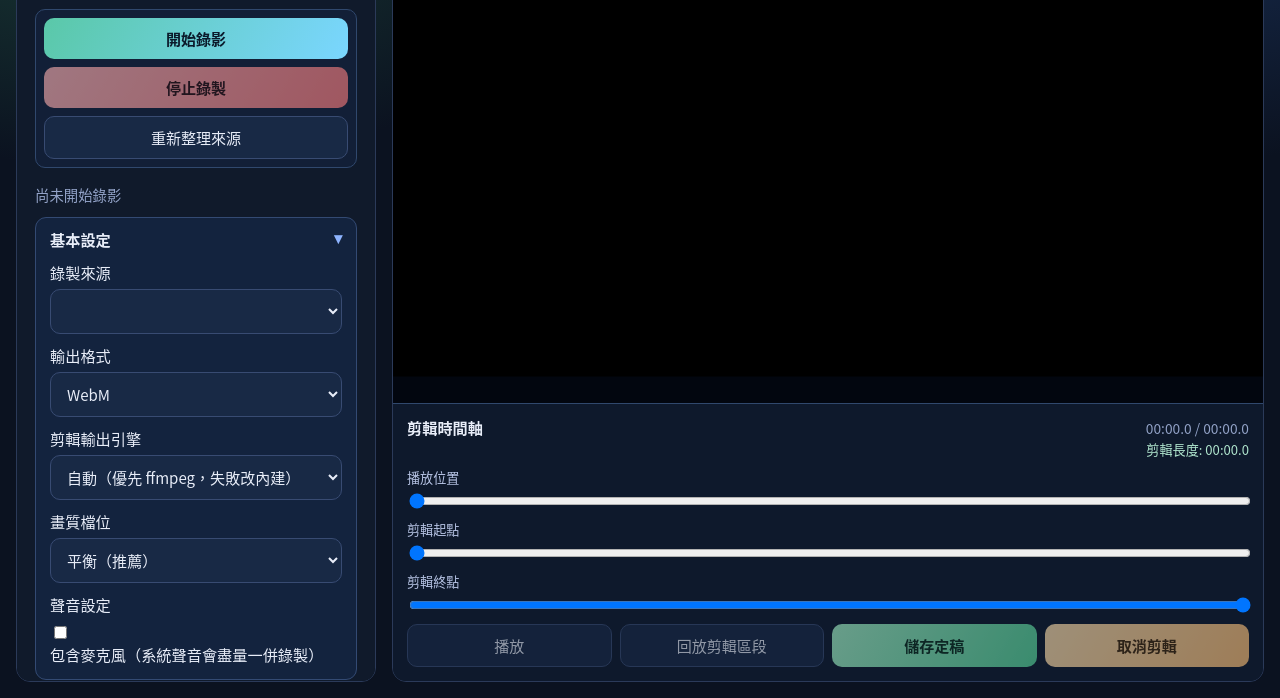
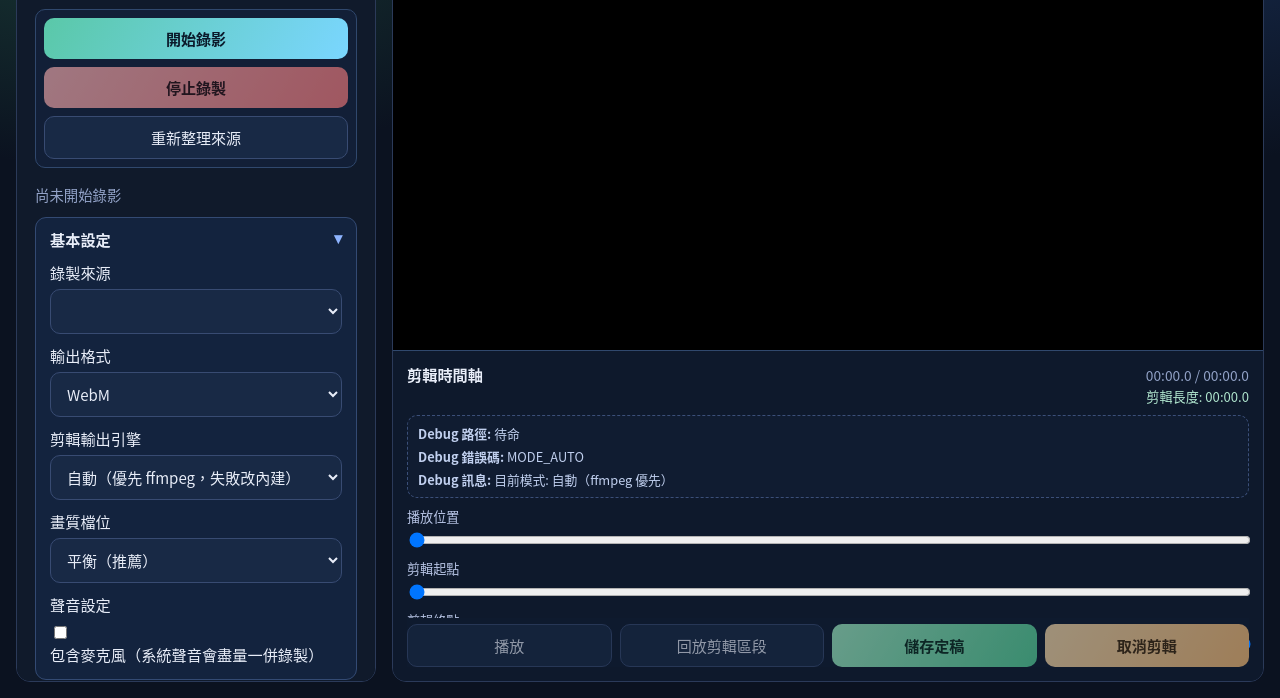
Before and after one commit to allenyllee/CursorCine, an Electron app: page src/index.html in a window 1280 px wide. Shown: the part 102-800 px from the top of the page. Drawn offline with Linux system fonts and the light colour scheme; no server answers.

Commit message:
fix: improve timeline debug visibility and small-window controls

```diff
--- a/src/index.html
+++ b/src/index.html
@@ -161,6 +161,11 @@
               <span id="clipDurationInfo">剪輯長度: 00:00.0</span>
             </div>
           </div>
+          <div class="export-debug" aria-live="polite">
+            <div><strong>Debug 路徑:</strong> <span id="exportDebugRoute">待命</span></div>
+            <div><strong>Debug 錯誤碼:</strong> <span id="exportDebugCode">-</span></div>
+            <div><strong>Debug 訊息:</strong> <span id="exportDebugMessage">尚未輸出</span></div>
+          </div>
           <div class="timeline-row">
             <label for="playheadInput">播放位置</label>
             <input id="playheadInput" type="range" min="0" max="1000" step="1" value="0" />
--- a/src/renderer.js
+++ b/src/renderer.js
@@ -17,6 +17,9 @@ const playPauseBtn = document.getElementById('playPauseBtn');
 const previewRangeBtn = document.getElementById('previewRangeBtn');
 const saveClipBtn = document.getElementById('saveClipBtn');
 const discardClipBtn = document.getElementById('discardClipBtn');
+const exportDebugRoute = document.getElementById('exportDebugRoute');
+const exportDebugCode = document.getElementById('exportDebugCode');
+const exportDebugMessage = document.getElementById('exportDebugMessage');
 const zoomInput = document.getElementById('zoomInput');
 const smoothInput = document.getElementById('smoothInput');
 const micInput = document.getElementById('micInput');
@@ -271,6 +274,23 @@ function getExportEngineMode() {
   return mode === 'ffmpeg' || mode === 'builtin' ? mode : 'auto';
 }
 
+function setExportDebug(route, code, message) {
+  const safeRoute = route || '待命';
+  const safeCode = code || '-';
+  const safeMessage = message || '尚未輸出';
+
+  if (exportDebugRoute) {
+    exportDebugRoute.textContent = safeRoute;
+  }
+  if (exportDebugCode) {
+    exportDebugCode.textContent = safeCode;
+  }
+  if (exportDebugMessage) {
+    exportDebugMessage.textContent = safeMessage;
+  }
+  console.info('[ExportDebug]', safeRoute, safeCode, safeMessage);
+}
+
 function getPenHoldZoom() {
   const extraZoom = Math.max(0, cameraState.maxZoom - 1);
   return 1 + extraZoom * PEN_HOLD_ZOOM_RATIO;
@@ -943,6 +963,7 @@ function clearEditorState() {
   rawVideo.pause();
   rawVideo.removeAttribute('src');
   rawVideo.load();
+  setExportDebug('待命', '-', '尚未輸出');
   setEditorVisible(false);
 }
 
@@ -966,6 +987,7 @@ async function enterEditorMode(blob, fallbackDurationSec = 0.1) {
   setEditorVisible(true);
   updateTimelineInputs();
   updateEditorButtons();
+  setExportDebug('待命', '-', '請按「儲存定稿」開始輸出');
   setStatus('錄製完成：請在下方時間軸剪輯並回放，定稿後按「儲存定稿」。');
 }
 
@@ -1111,39 +1133,56 @@ async function saveEditedClip() {
     stopEditorPlayback();
     enforceTrimBounds();
     if (!Number.isFinite(editorState.trimStart) || !Number.isFinite(editorState.trimEnd) || editorState.trimEnd <= editorState.trimStart) {
+      setExportDebug('參數檢查', 'INVALID_RANGE', '剪輯起訖點無效');
       throw new Error('剪輯範圍無效，請重新調整起訖點。');
     }
 
     const mode = getExportEngineMode();
     if (mode !== 'builtin') {
       setStatus('正在輸出剪輯片段（ffmpeg）...');
+      setExportDebug('ffmpeg', 'RUNNING', '嘗試使用 ffmpeg 輸出剪輯');
       const ffmpegResult = await exportTrimmedViaFfmpeg();
       if (ffmpegResult && ffmpegResult.ok) {
+        setExportDebug('ffmpeg', 'OK', 'ffmpeg 輸出完成');
         setStatus('儲存完成（ffmpeg）');
         return;
       }
 
       if (ffmpegResult && ffmpegResult.reason === 'CANCELED') {
+        setExportDebug('ffmpeg', 'CANCELED', ffmpegResult.message || '使用者取消儲存');
         setStatus('已取消儲存');
         return;
       }
 
       if (mode === 'ffmpeg') {
+        setExportDebug('ffmpeg', (ffmpegResult && ffmpegResult.reason) || 'FFMPEG_FAILED', (ffmpegResult && ffmpegResult.message) || 'ffmpeg 剪輯失敗');
         throw new Error((ffmpegResult && ffmpegResult.message) || 'ffmpeg 剪輯失敗');
       }
 
       if (ffmpegResult && ffmpegResult.reason && ffmpegResult.reason !== 'NO_FFMPEG') {
+        setExportDebug('ffmpeg -> 內建', ffmpegResult.reason, ffmpegResult.message || 'ffmpeg 失敗，改內建');
         setStatus('ffmpeg 失敗，改用內建剪輯器輸出...');
       } else {
+        setExportDebug('ffmpeg -> 內建', (ffmpegResult && ffmpegResult.reason) || 'NO_FFMPEG', (ffmpegResult && ffmpegResult.message) || '未偵測到 ffmpeg');
         setStatus('未偵測到 ffmpeg，改用內建剪輯器輸出...');
       }
     } else {
       setStatus('正在輸出剪輯片段（內建）...');
-    }
-
-    await exportTrimmedViaBuiltin();
+      setExportDebug('內建', 'RUNNING', '使用內建剪輯器輸出');
+    }
+
+    try {
+      await exportTrimmedViaBuiltin();
+      setExportDebug(mode === 'builtin' ? '內建' : 'ffmpeg -> 內建', 'OK', '內建輸出完成');
+    } catch (builtinError) {
+      setExportDebug(mode === 'builtin' ? '內建' : 'ffmpeg -> 內建', 'BUILTIN_FAILED', builtinError.message || '內建輸出失敗');
+      throw builtinError;
+    }
   } catch (error) {
     console.error(error);
+    if (exportDebugCode.textContent === '-' || exportDebugCode.textContent === 'RUNNING') {
+      setExportDebug('未知', 'EXPORT_FAILED', error.message || '輸出失敗');
+    }
     setStatus(`輸出失敗: ${error.message}`);
   } finally {
     editorState.exportBusy = false;
@@ -1451,6 +1490,12 @@ discardClipBtn.addEventListener('click', () => {
   setStatus('已取消剪輯，請重新錄影。');
 });
 
+exportEngineSelect.addEventListener('change', () => {
+  const mode = getExportEngineMode();
+  const label = mode === 'auto' ? '自動（ffmpeg 優先）' : (mode === 'ffmpeg' ? '只用 ffmpeg' : '只用內建');
+  setExportDebug('待命', 'MODE_' + mode.toUpperCase(), '目前模式: ' + label);
+});
+
 zoomInput.addEventListener('input', () => {
   cameraState.maxZoom = Number(zoomInput.value);
   zoomLabel.textContent = `${cameraState.maxZoom.toFixed(1)}x`;
@@ -1536,6 +1581,7 @@ stopBtn.addEventListener('click', stopRecording);
 
 setEditorVisible(false);
 updateEditorButtons();
+setExportDebug('待命', 'MODE_AUTO', '目前模式: 自動（ffmpeg 優先）');
 setPenMode(true).catch(() => {});
 annotationState.color = penColorInput.value || DEFAULT_PEN_COLOR;
 annotationState.size = Number(penSizeInput.value || DEFAULT_PEN_SIZE);
--- a/src/styles.css
+++ b/src/styles.css
@@ -194,6 +194,7 @@ button:disabled {
   display: grid;
   grid-template-rows: 1fr auto;
   overflow: hidden;
+  min-height: 0;
 }
 
 #previewCanvas {
@@ -216,6 +217,9 @@ button:disabled {
   padding: 12px 14px 14px;
   display: grid;
   gap: 9px;
+  min-height: 0;
+  max-height: min(42vh, 360px);
+  overflow-y: auto;
 }
 
 .timeline-head {
@@ -260,6 +264,21 @@ button:disabled {
   display: grid;
   grid-template-columns: repeat(4, minmax(0, 1fr));
   gap: 8px;
+  position: sticky;
+  bottom: 0;
+  background: color-mix(in srgb, #0f1b30 96%, black 4%);
+  padding-top: 6px;
+}
+
+.export-debug {
+  border: 1px dashed #3b4f79;
+  border-radius: 10px;
+  padding: 8px 10px;
+  background: #101c31;
+  color: #c1d0ef;
+  font-size: 0.8rem;
+  display: grid;
+  gap: 4px;
 }
 
 #saveClipBtn {
@@ -299,6 +318,10 @@ button:disabled {
   .timeline-actions {
     grid-template-columns: 1fr 1fr;
   }
+
+  .timeline-panel {
+    max-height: 52vh;
+  }
 }
 
 .pen-tools {
```
